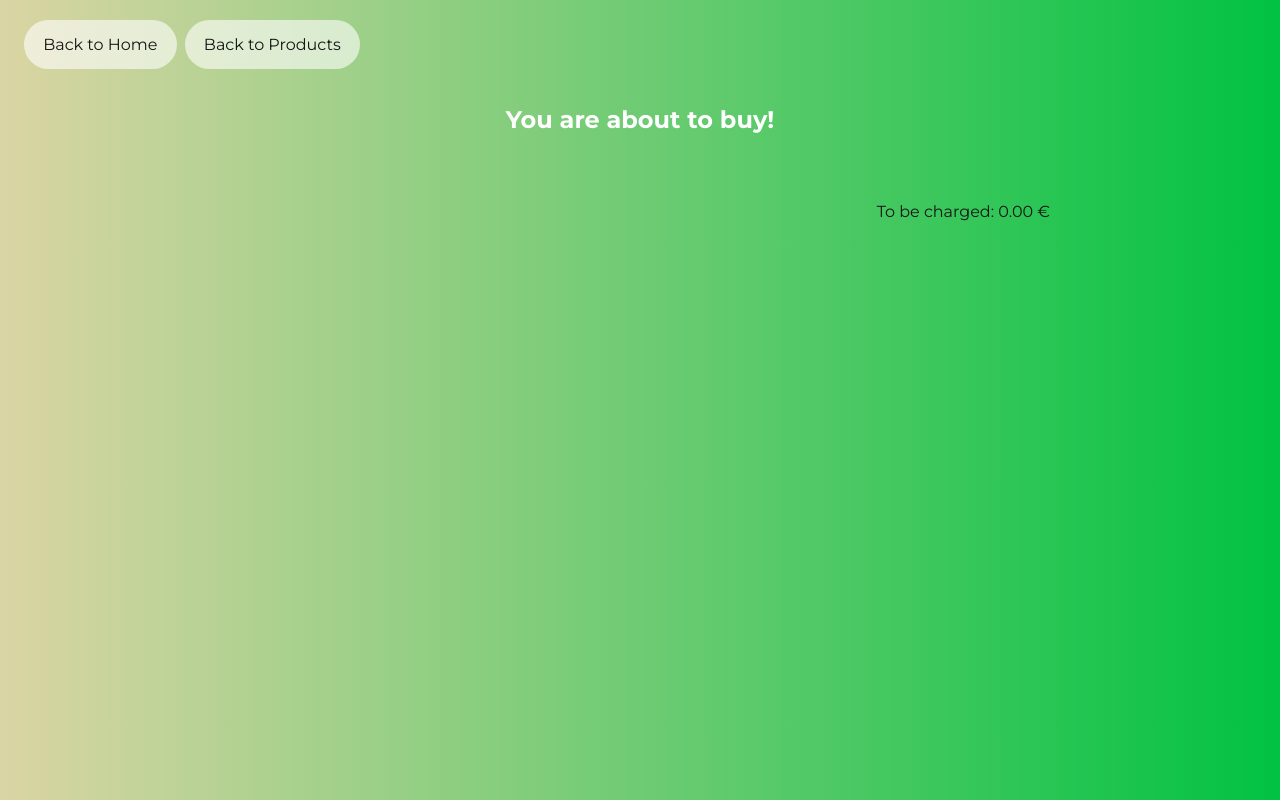
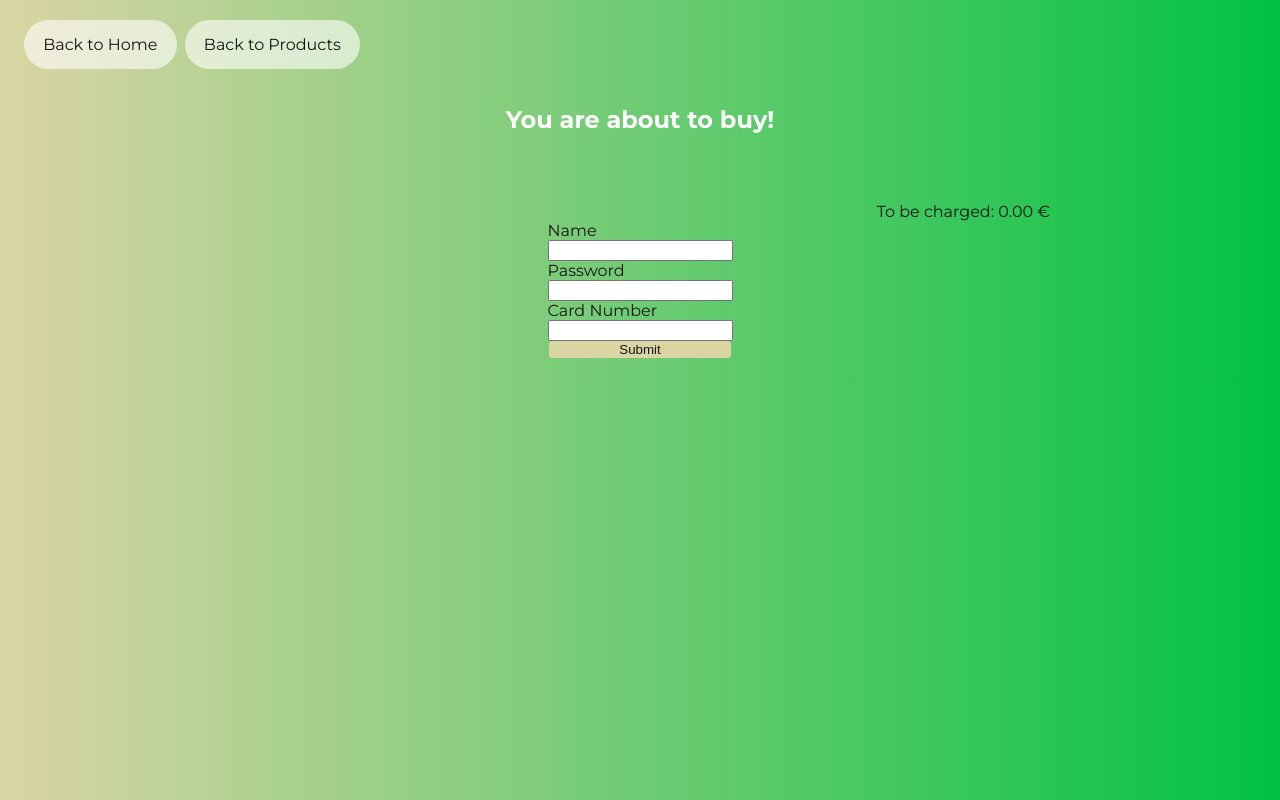
Before and after one commit to zenidreney/react-router, a React (Vite) app: page /checkout in a window 1280 px wide. Built offline with nearby package versions, Linux system fonts and the light colour scheme; a web font is replaced by a local one.

Commit message:
Added thank you page.

```diff
--- a/src/App.css
+++ b/src/App.css
@@ -150,6 +150,12 @@ div.checkout-container > h2 {
     color:#ffffff;
 }
 
+form.checkout-form {
+    display: flex;
+    flex-direction: column;
+    align-self: center;
+}
+
 
 /* Media Queries for larger screens */
 
--- a/src/App.tsx
+++ b/src/App.tsx
@@ -9,6 +9,7 @@ import Products from "./pages/Products"
 import ProductDetails from "./pages/ProductDetails"
 import NotFound from "./pages/NotFound"
 import Checkout from "./pages/Checkout";
+import ThankYou from "./pages/ThankYou";
 
 import "./App.css"
 
@@ -28,6 +29,7 @@ function App() {
               <Route path="*" element={<NotFound />} />
             </Route>
             <Route path="/checkout" element={<Checkout />} />
+            <Route path="/thank-you" element={<ThankYou />} />
           </Routes>
         </BrowserRouter>
       </CartContextProvider>
--- a/src/pages/Checkout.tsx
+++ b/src/pages/Checkout.tsx
@@ -1,13 +1,57 @@
-import { Link } from "react-router"
+import { useState } from "react"
+import { Link, useNavigate } from "react-router"
 import { useCart } from "../hooks/useCart"
 
 export default function Checkout() {
 
     const { cartItems, addToCart, removeFromCart } = useCart()
+    const navigate = useNavigate()
 
-    console.log(cartItems)
 
     const totalPrice = cartItems.reduce((acc, item) => acc + (item.price * item.quantity), 0).toFixed(2)
+
+    const [formData, setFormData] = useState({
+        name: "",
+        password: "",
+        cardNo: ""
+    })
+
+    function handleFormInput(e: React.ChangeEvent<HTMLInputElement>) {
+        const { name, value } = e.target
+        console.log({ name, value })
+
+        setFormData(prev => {
+            return {
+                ...prev,
+                [name]: value
+            }
+        })
+    }
+
+    function handleSubmit(e: React.FormEvent<HTMLFormElement>) {
+        e.preventDefault()
+
+
+        if (!formData.name || !formData.password || !formData.cardNo) {
+            alert("Please fill in")
+        } else {
+            alert("Your order has been submitted!")
+            console.log("Submitted", {
+                items: cartItems,
+                user: formData
+            })
+            navigate("/thank-you")
+        }
+
+
+
+
+        setFormData({
+            name: "",
+            password: "",
+            cardNo: ""
+        })
+    }
 
     const cartEls = cartItems.map((herb, index) => {
         return (
@@ -29,7 +73,6 @@ export default function Checkout() {
         )
     })
 
-
     return (
         <div>
             <Link to="/" className="to-btn">Back to Home</Link>
@@ -40,6 +83,33 @@ export default function Checkout() {
                     {cartEls}
                 </div>
                 <p>To be charged: {totalPrice} € </p>
+                <form
+                    className="checkout-form"
+                    onSubmit={handleSubmit}>
+                    <label htmlFor="name">Name</label>
+                    <input
+                        type="text"
+                        id="name"
+                        name="name"
+                        value={formData.name}
+                        onChange={handleFormInput} />
+                    <label htmlFor="password">Password</label>
+                    <input
+                        type="password"
+                        id="password"
+                        name="password"
+                        value={formData.password}
+                        onChange={handleFormInput} />
+                    <label htmlFor="cardNo">Card Number</label>
+                    <input
+                        type="text"
+                        inputMode="numeric"
+                        id="cardNo"
+                        name="cardNo"
+                        value={formData.cardNo}
+                        onChange={handleFormInput} />
+                    <button type="submit">Submit</button>
+                </form>
             </div>
         </div>
     )
--- a/src/pages/Products.tsx
+++ b/src/pages/Products.tsx
@@ -8,8 +8,8 @@ export default function Products() {
 
     const herbEls = herbsData.map(herb => {
         return (
-            <div className="generic-herb-el-container">
-                <Link to={`/products/${herb.name.toLowerCase()}`} key={herb.id} >
+            <div className="generic-herb-el-container" key={herb.id}>
+                <Link to={`/products/${herb.name.toLowerCase()}`}  >
                     <div className="generic-herb-el">
                         <img className="generic-img profile" src={`/images/${herb.image}`} alt={herb.alt} />
                         <p>
--- /dev/null
+++ b/src/pages/ThankYou.tsx
@@ -0,0 +1,7 @@
+
+
+export default function ThankYou() {
+    return (
+        <p>Thank you</p>
+    )
+}
```
